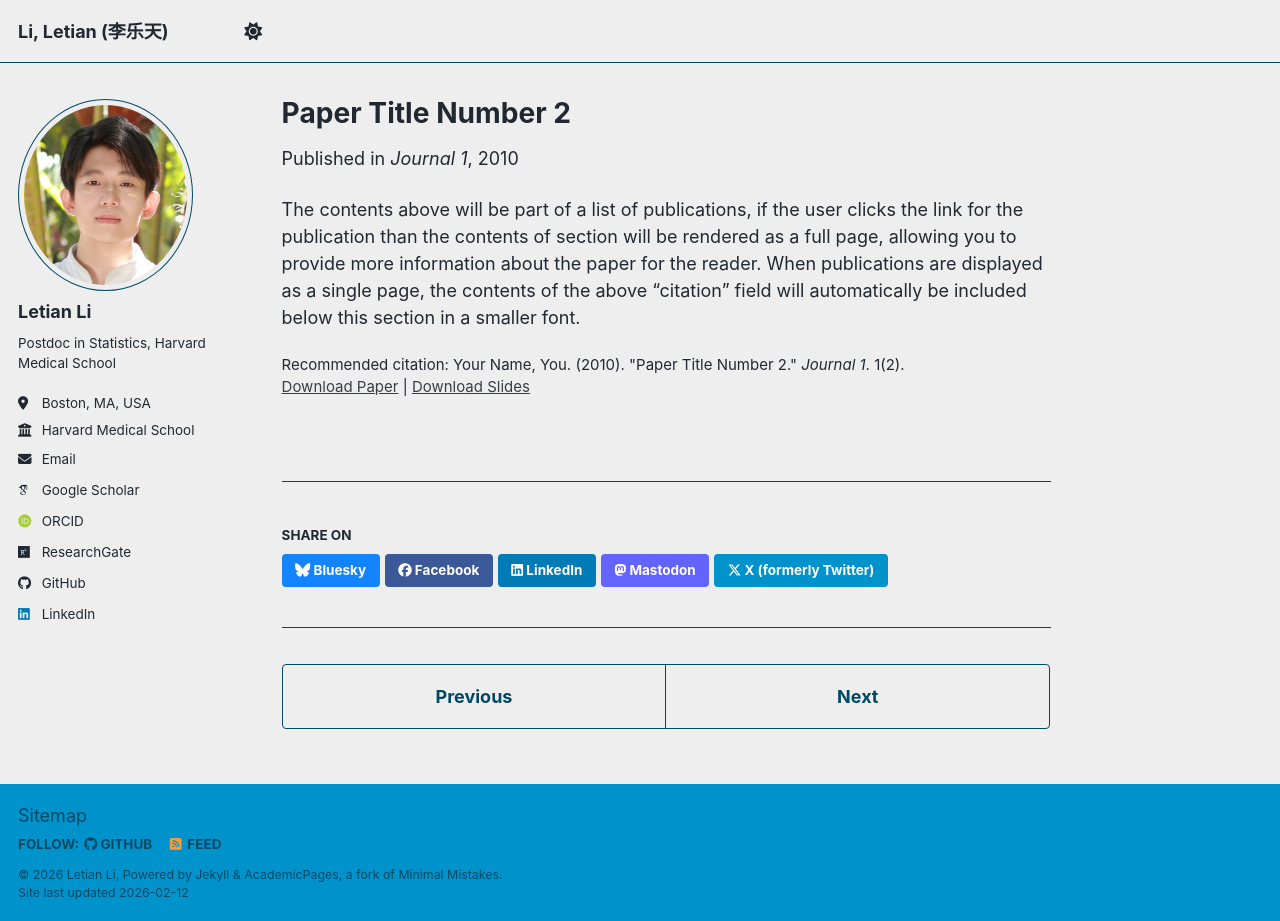
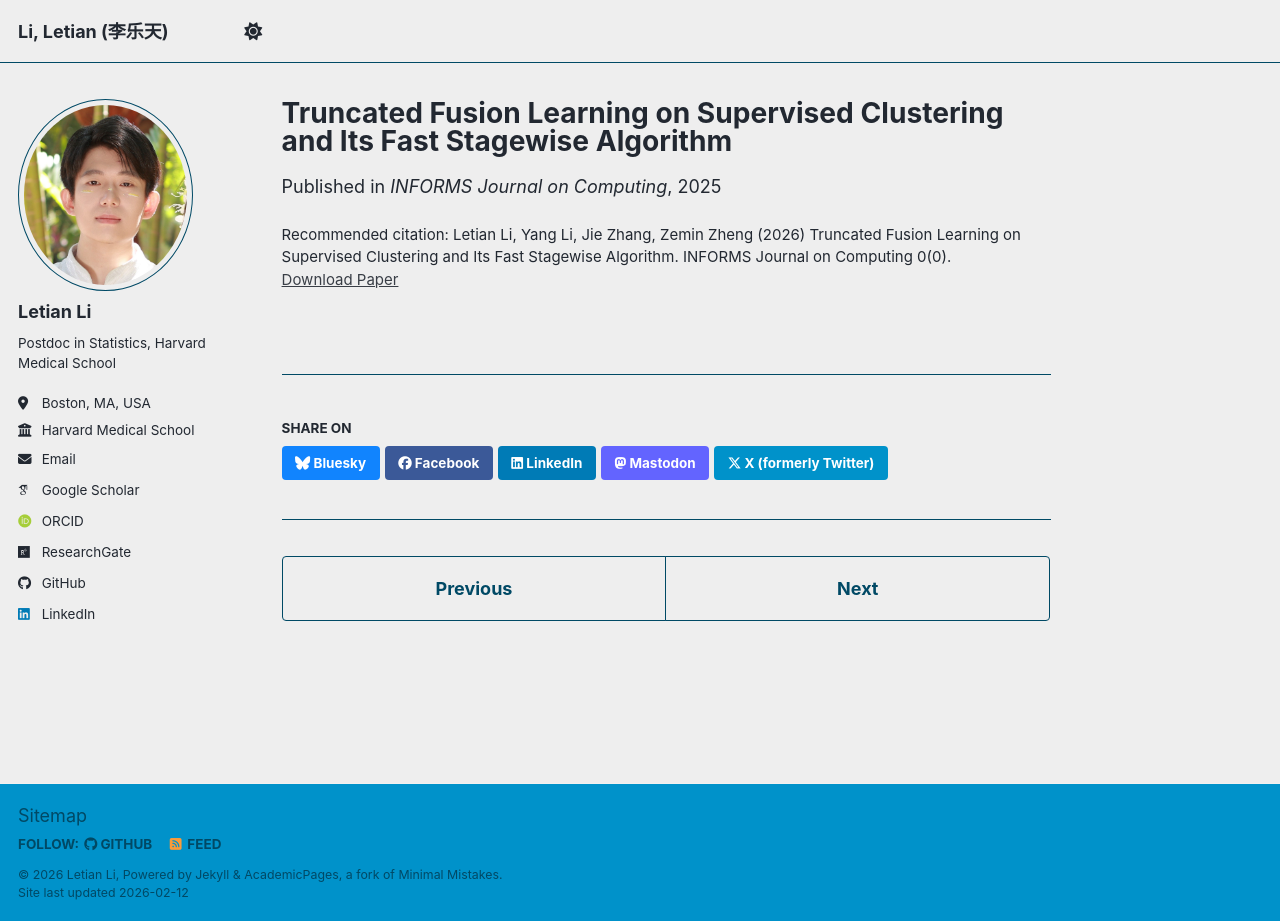
Before and after one commit to letianli059/letianli059.github.io, a Jekyll site: the page built from _publications/2010-10-01-paper-title-number-2.md, in a window 1280 px wide and 921 px high. Built offline with Jekyll 4.4.1, drawn with Linux system fonts in a browser that asks for light colours; some web fonts are replaced; a script bundle is joined from its source files by our own code; library files that are not in the unit come from our copies.

Commit message:
Update 2010-10-01-paper-title-number-2.md

```diff
--- a/_publications/2010-10-01-paper-title-number-2.md
+++ b/_publications/2010-10-01-paper-title-number-2.md
@@ -1,14 +1,12 @@
 ---
-title: "Paper Title Number 2"
+title: "Truncated Fusion Learning on Supervised Clustering and Its Fast Stagewise Algorithm"
 collection: publications
 category: manuscripts
-permalink: /publication/2010-10-01-paper-title-number-2
-excerpt: 'This paper is about the number 2. The number 3 is left for future work.'
-date: 2010-10-01
-venue: 'Journal 1'
-slidesurl: 'https://academicpages.github.io/files/slides2.pdf'
-paperurl: 'https://academicpages.github.io/files/paper2.pdf'
-citation: 'Your Name, You. (2010). &quot;Paper Title Number 2.&quot; <i>Journal 1</i>. 1(2).'
+permalink:
+excerpt:
+date: 2025-12-31
+venue: 'INFORMS Journal on Computing'
+slidesurl:
+paperurl: 'https://pubsonline.informs.org/doi/abs/10.1287/ijoc.2024.0840?journalCode=ijoc'
+citation: 'Letian Li, Yang Li, Jie Zhang, Zemin Zheng (2026) Truncated Fusion Learning on Supervised Clustering and Its Fast Stagewise Algorithm. INFORMS Journal on Computing 0(0).'
 ---
-
-The contents above will be part of a list of publications, if the user clicks the link for the publication than the contents of section will be rendered as a full page, allowing you to provide more information about the paper for the reader. When publications are displayed as a single page, the contents of the above "citation" field will automatically be included below this section in a smaller font.
```
